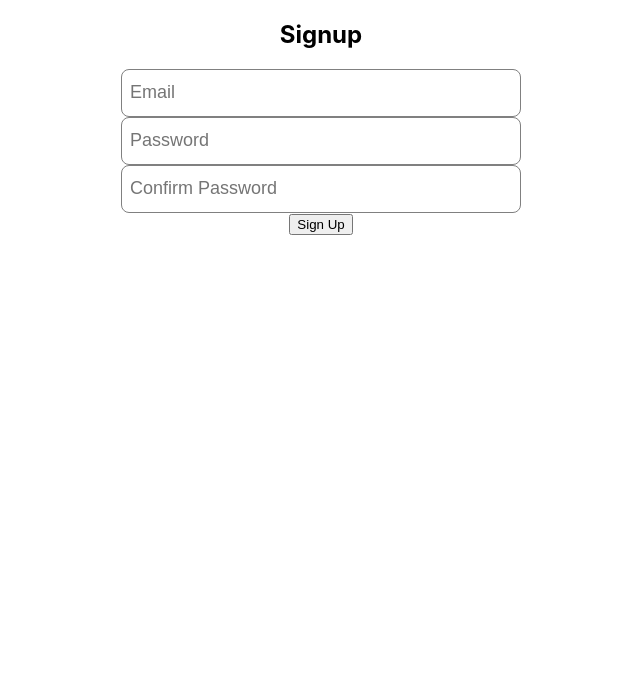
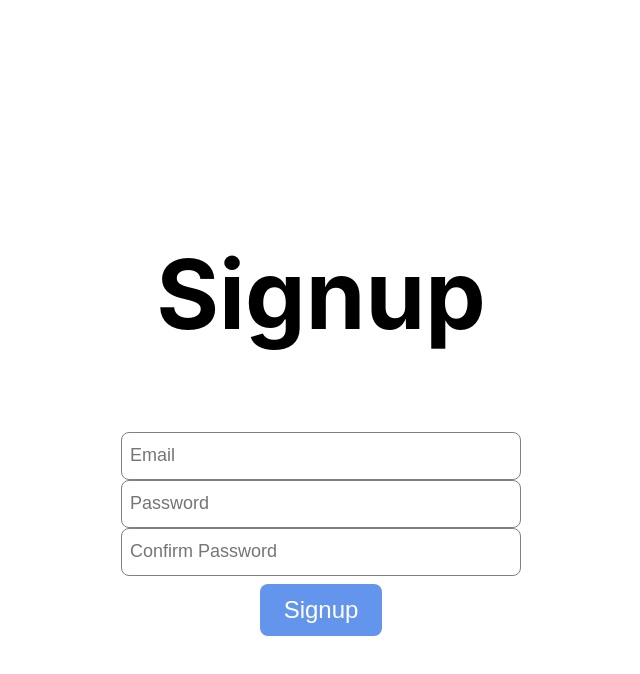
Before and after one commit to karanhanda07/Student_ECommerce, a React (Create React App) app in the folder frontend/: page /signup in a window 1280 px wide. Shown: the top 674 px of the page, without its empty margins (319-959 px from the left). Built offline with nearby package versions, Linux system fonts and the light colour scheme.

Commit message:
Add react-bootstrap for UI components, implement signup navigation, and restructure authentication components

```diff
--- a/frontend/package.json
+++ b/frontend/package.json
@@ -9,6 +9,7 @@
     "axios": "^1.7.7",
     "frontend": "file:",
     "react": "^18.3.1",
+    "react-bootstrap": "^2.10.5",
     "react-dom": "^18.3.1",
     "react-router-dom": "^6.28.0",
     "react-scripts": "^5.0.1",
--- a/frontend/src/App.css
+++ b/frontend/src/App.css
@@ -36,66 +36,3 @@
     transform: rotate(360deg);
   }
 }
-.mainContainer {
-  flex-direction: column;
-  display: flex;
-  align-items: center;
-  justify-content: center;
-  height: 100vh;
-}
-
-.titleContainer {
-  display: flex;
-  flex-direction: column;
-  font-size: 64px;
-  font-weight: bolder;
-  align-items: center;
-  justify-content: center;
-}
-
-.resultContainer,
-.historyItem {
-  flex-direction: row;
-  display: flex;
-  width: 400px;
-  align-items: center;
-  justify-content: space-between;
-}
-
-.historyContainer {
-  flex-direction: column;
-  display: flex;
-  height: 200px;
-  align-items: center;
-  flex-grow: 5;
-  justify-content: flex-start;
-}
-
-.buttonContainer {
-  display: flex;
-  flex-direction: column;
-  align-items: center;
-  justify-content: center;
-  height: 260px;
-}
-
-.inputContainer {
-  display: flex;
-  flex-direction: column;
-  align-items: flex-start;
-  justify-content: center;
-}
-
-.inputContainer > .errorLabel {
-  color: red;
-  font-size: 12px;
-}
-
-.inputBox {
-  height: 48px;
-  width: 400px;
-  font-size: large;
-  border-radius: 8px;
-  border: 1px solid grey;
-  padding-left: 8px;
-}
--- a/frontend/src/App.js
+++ b/frontend/src/App.js
@@ -1,9 +1,9 @@
 import { BrowserRouter, Route, Routes } from 'react-router-dom';
 import Home from './home';
-import Login from './login';
+import Login from './Components/Auth/login';
 import './App.css';
 import { useEffect, useState } from 'react';
-import Signup from './signup';
+import Signup from './Components/Auth/signup';
 
 function App() {
   const [loggedIn, setLoggedIn] = useState(false);
@@ -16,23 +16,7 @@ function App() {
       setLoggedIn(false);
       return;
     }
-
-    verifyToken(user.token, user.email);
   }, []);
-
-  const verifyToken = (token, email) => {
-    fetch('http://localhost:3080/verify', {
-      method: 'POST',
-      headers: {
-        'jwt-token': token,
-      },
-    })
-      .then((response) => response.json())
-      .then((data) => {
-        setLoggedIn(data.message === 'success');
-        setEmail(email || '');
-      });
-  };
 
   return (
     <div className="App">
--- /dev/null
+++ b/frontend/src/Components/Auth/Auth.css
@@ -0,0 +1,116 @@
+.mainContainer {
+    flex-direction: column;
+    display: flex;
+    align-items: center;
+    justify-content: center;
+    height: 100vh;
+  }
+
+  .titleContainer {
+    display: flex;
+    flex-direction: column;
+    font-size: 64px;
+    font-weight: bolder;
+    align-items: center;
+    justify-content: center;
+  }
+
+  .resultContainer,
+  .historyItem {
+    flex-direction: row;
+    display: flex;
+    width: 400px;
+    align-items: center;
+    justify-content: space-between;
+  }
+
+  .historyContainer {
+    flex-direction: column;
+    display: flex;
+    height: 200px;
+    align-items: center;
+    flex-grow: 5;
+    justify-content: flex-start;
+  }
+
+  .buttonContainer {
+    display: flex;
+    flex-direction: column;
+    align-items: center;
+    justify-content: center;
+    height: 260px;
+  }
+
+  .inputContainer {
+    display: flex;
+    flex-direction: column;
+    align-items: flex-start;
+    justify-content: center;
+  }
+
+  .inputContainer > .errorLabel {
+    color: red;
+    font-size: 12px;
+  }
+
+  .inputBox {
+    height: 48px;
+    width: 400px;
+    font-size: large;
+    border-radius: 8px;
+    border: 1px solid grey;
+    padding-left: 8px;
+  }
+  html,
+body {
+  padding: 0;
+  margin: 0;
+  font-family:
+    -apple-system,
+    BlinkMacSystemFont,
+    Segoe UI,
+    Roboto,
+    Oxygen,
+    Ubuntu,
+    Cantarell,
+    Fira Sans,
+    Droid Sans,
+    Helvetica Neue,
+    sans-serif;
+}
+
+* {
+  box-sizing: border-box;
+}
+
+main {
+  padding: 5rem 0;
+  flex: 1;
+  display: flex;
+  flex-direction: column;
+  justify-content: center;
+  align-items: center;
+}
+
+code {
+  background: #fafafa;
+  border-radius: 5px;
+  padding: 0.75rem;
+  font-family:
+    Menlo,
+    Monaco,
+    Lucida Console,
+    Courier New,
+    monospace;
+}
+
+input[type='button'] {
+  border: none;
+  background: cornflowerblue;
+  color: white;
+  padding: 12px 24px;
+  margin: 8px;
+  font-size: 24px;
+  border-radius: 8px;
+  cursor: pointer;
+}
--- a/frontend/src/login.js
+++ b/frontend/src/Components/Auth/login.js
@@ -1,7 +1,7 @@
 import React, { useState } from 'react';
 import { useNavigate } from 'react-router-dom';
 import axios from 'axios';
-
+import './Auth.css';
 const Login = (props) => {
     const [email, setEmail] = useState('');
     const [password, setPassword] = useState('');
--- a/frontend/src/signup.js
+++ b/frontend/src/Components/Auth/signup.js
@@ -1,6 +1,7 @@
 import React, { useState } from 'react';
 import { useNavigate } from 'react-router-dom';
 import axios from 'axios';
+import './Auth.css';
 
 const Signup = () => {
     const [email, setEmail] = useState('');
@@ -45,10 +46,12 @@ const Signup = () => {
     };
 
     return (
-        <div className="signup-container">
-            <h2>Signup</h2>
+        <div className="mainContainer">
+            <div className="titleContainer">
+                <h2>Signup</h2>
+            </div>
             {successMessage && <div className="success-message">{successMessage}</div>}
-            <div>
+            <div className="inputContainer">
                 <input
                     type="email"
                     placeholder="Email"
@@ -56,9 +59,9 @@ const Signup = () => {
                     onChange={(ev) => setEmail(ev.target.value)}
                     className="inputBox"
                 />
-                {errors.email && <div className="error">{errors.email}</div>}
+                {errors.email && <div className="errorLabel">{errors.email}</div>}
             </div>
-            <div>
+            <div className="inputContainer">
                 <input
                     type="password"
                     placeholder="Password"
@@ -66,9 +69,9 @@ const Signup = () => {
                     onChange={(ev) => setPassword(ev.target.value)}
                     className="inputBox"
                 />
-                {errors.password && <div className="error">{errors.password}</div>}
+                {errors.password && <div className="errorLabel">{errors.password}</div>}
             </div>
-            <div>
+            <div className="inputContainer">
                 <input
                     type="password"
                     placeholder="Confirm Password"
@@ -76,10 +79,12 @@ const Signup = () => {
                     onChange={(ev) => setConfirmPassword(ev.target.value)}
                     className="inputBox"
                 />
-                {errors.confirmPassword && <div className="error">{errors.confirmPassword}</div>}
+                {errors.confirmPassword && <div className="errorLabel">{errors.confirmPassword}</div>}
             </div>
-            {errors.server && <div className="error">{errors.server}</div>}
-            <button onClick={onSignupClick} className="signup-button">Sign Up</button>
+            {errors.server && <div className="errorLabel">{errors.server}</div>}
+            <div className="inputContainer">
+            <input className="inputButton" type="button" onClick={onSignupClick} value="Signup" />
+            </div>
         </div>
     );
 };
--- a/frontend/src/home.js
+++ b/frontend/src/home.js
@@ -11,6 +11,10 @@ const Home = ({ loggedIn, email, setLoggedIn }) => {
         } else {
             navigate('/login');
         }
+    };
+
+    const handleSignInClick = () => {
+        navigate('/signup');
     };
 
     return (
@@ -27,6 +31,14 @@ const Home = ({ loggedIn, email, setLoggedIn }) => {
                     value={loggedIn ? 'Log out' : 'Log in'}
                 />
                 {loggedIn && <div>Your email address is {email}</div>}
+                {!loggedIn && (
+                    <input
+                        className="inputButton"
+                        type="button"
+                        onClick={handleSignInClick}
+                        value="Sign up"
+                    />
+                )}
             </div>
         </div>
     );
```
Also changed, not shown: frontend/src/Components/Navbar/navbar.js (added, +34 -0 lines), 2 other files (tests, documents, lock files or other folders).
